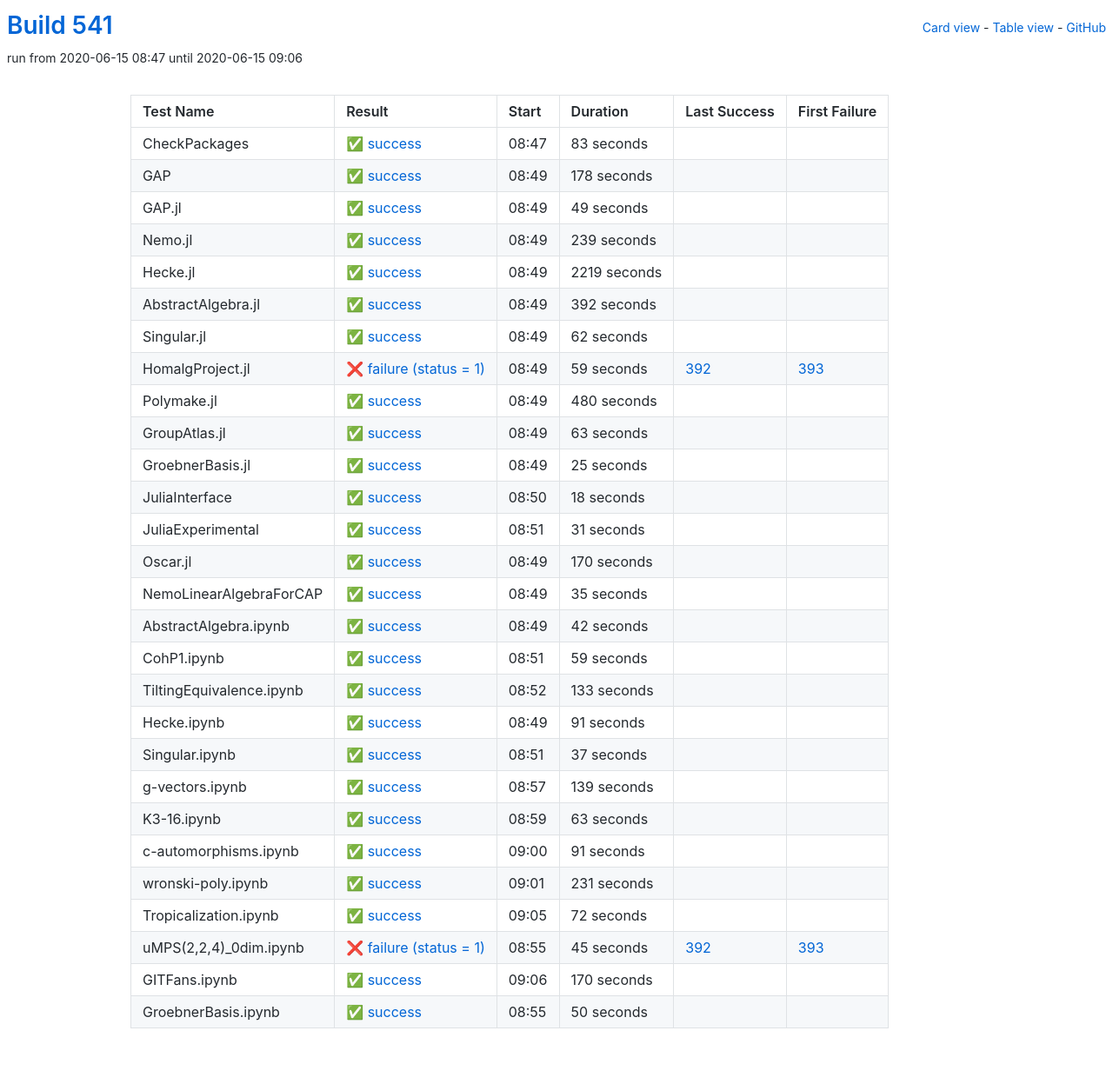
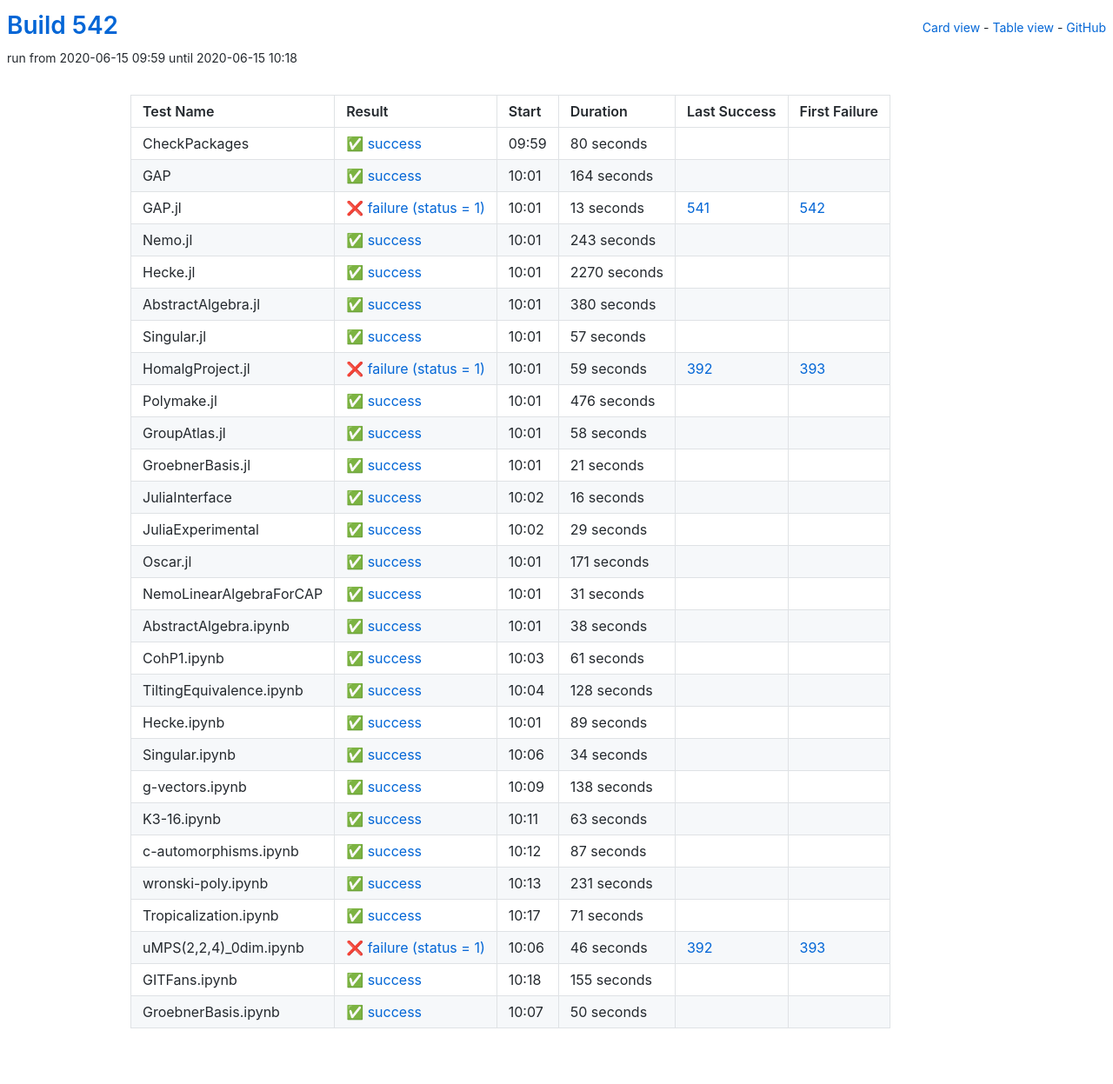
Before and after one commit to oscar-system/oscar-ci-status-1.4, a Jekyll site: the page built from table.html, in a window 1280 px wide. Shown: the whole page at 87% size. Built offline with Jekyll 4.4.1, drawn with Linux system fonts in a browser that asks for light colours.

Commit message:
Build #542

```diff
--- a/_data/ci.yml
+++ b/_data/ci.yml
@@ -1,6 +1,6 @@
 ---
-build: 541
-build_url: https://oscarci.mathematik.uni-kl.de/job/oscar-julia-1.4/541/
+build: 542
+build_url: https://oscarci.mathematik.uni-kl.de/job/oscar-julia-1.4/542/
 job: oscar-julia-1.4
 organization: oscar-system
 repo: oscar-ci-status-1.4
@@ -8,92 +8,92 @@ repourl: https://github.com/oscar-system/oscar-ci-status-1.4
 tests:
 - name: CheckPackages
   id: checkpackages
-  log: https://oscarci.mathematik.uni-kl.de/job/oscar-julia-1.4/541/artifact/logs/build-541/CheckPackages.log
-  start: 2020-06-15 08:47
+  log: https://oscarci.mathematik.uni-kl.de/job/oscar-julia-1.4/542/artifact/logs/build-542/CheckPackages.log
+  start: 2020-06-15 09:59
   success: true
   exitcode: 0
   status: success
-  duration: 83
+  duration: 80
   last_success: false
   last_success_url:
   first_failure: false
   first_failure_url:
 - name: GAP
   id: gap
-  log: https://oscarci.mathematik.uni-kl.de/job/oscar-julia-1.4/541/artifact/logs/build-541/GAP.log
-  start: 2020-06-15 08:49
+  log: https://oscarci.mathematik.uni-kl.de/job/oscar-julia-1.4/542/artifact/logs/build-542/GAP.log
+  start: 2020-06-15 10:01
   success: true
   exitcode: 0
   status: success
-  duration: 178
+  duration: 164
   last_success: false
   last_success_url:
   first_failure: false
   first_failure_url:
 - name: GAP.jl
   id: gap-jl
-  log: https://oscarci.mathematik.uni-kl.de/job/oscar-julia-1.4/541/artifact/logs/build-541/GAP.jl.log
-  start: 2020-06-15 08:49
+  log: https://oscarci.mathematik.uni-kl.de/job/oscar-julia-1.4/542/artifact/logs/build-542/GAP.jl.log
+  start: 2020-06-15 10:01
+  success: false
+  exitcode: 1
+  status: failure
+  duration: 13
+  last_success: 541
+  last_success_url: https://oscarci.mathematik.uni-kl.de/job/oscar-julia-1.4/541/
+  first_failure: 542
+  first_failure_url: https://oscarci.mathematik.uni-kl.de/job/oscar-julia-1.4/542/
+- name: Nemo.jl
+  id: nemo-jl
+  log: https://oscarci.mathematik.uni-kl.de/job/oscar-julia-1.4/542/artifact/logs/build-542/Nemo.jl.log
+  start: 2020-06-15 10:01
   success: true
   exitcode: 0
   status: success
-  duration: 49
-  last_success: false
-  last_success_url:
-  first_failure: false
-  first_failure_url:
-- name: Nemo.jl
-  id: nemo-jl
-  log: https://oscarci.mathematik.uni-kl.de/job/oscar-julia-1.4/541/artifact/logs/build-541/Nemo.jl.log
-  start: 2020-06-15 08:49
-  success: true
-  exitcode: 0
-  status: success
-  duration: 239
+  duration: 243
   last_success: false
   last_success_url:
   first_failure: false
   first_failure_url:
 - name: Hecke.jl
   id: hecke-jl
-  log: https://oscarci.mathematik.uni-kl.de/job/oscar-julia-1.4/541/artifact/logs/build-541/Hecke.jl.log
-  start: 2020-06-15 08:49
+  log: https://oscarci.mathematik.uni-kl.de/job/oscar-julia-1.4/542/artifact/logs/build-542/Hecke.jl.log
+  start: 2020-06-15 10:01
   success: true
   exitcode: 0
   status: success
-  duration: 2219
+  duration: 2270
   last_success: false
   last_success_url:
   first_failure: false
   first_failure_url:
 - name: AbstractAlgebra.jl
   id: abstractalgebra-jl
-  log: https://oscarci.mathematik.uni-kl.de/job/oscar-julia-1.4/541/artifact/logs/build-541/AbstractAlgebra.jl.log
-  start: 2020-06-15 08:49
+  log: https://oscarci.mathematik.uni-kl.de/job/oscar-julia-1.4/542/artifact/logs/build-542/AbstractAlgebra.jl.log
+  start: 2020-06-15 10:01
   success: true
   exitcode: 0
   status: success
-  duration: 392
+  duration: 380
   last_success: false
   last_success_url:
   first_failure: false
   first_failure_url:
 - name: Singular.jl
   id: singular-jl
-  log: https://oscarci.mathematik.uni-kl.de/job/oscar-julia-1.4/541/artifact/logs/build-541/Singular.jl.log
-  start: 2020-06-15 08:49
+  log: https://oscarci.mathematik.uni-kl.de/job/oscar-julia-1.4/542/artifact/logs/build-542/Singular.jl.log
+  start: 2020-06-15 10:01
   success: true
   exitcode: 0
   status: success
-  duration: 62
+  duration: 57
   last_success: false
   last_success_url:
   first_failure: false
   first_failure_url:
 - name: HomalgProject.jl
   id: homalgproject-jl
-  log: https://oscarci.mathematik.uni-kl.de/job/oscar-julia-1.4/541/artifact/logs/build-541/HomalgProject.jl.log
-  start: 2020-06-15 08:49
+  log: https://oscarci.mathematik.uni-kl.de/job/oscar-julia-1.4/542/artifact/logs/build-542/HomalgProject.jl.log
+  start: 2020-06-15 10:01
   success: false
   exitcode: 1
   status: failure
@@ -104,56 +104,80 @@ tests:
   first_failure_url: https://oscarci.mathematik.uni-kl.de/job/oscar-julia-1.4/393/
 - name: Polymake.jl
   id: polymake-jl
-  log: https://oscarci.mathematik.uni-kl.de/job/oscar-julia-1.4/541/artifact/logs/build-541/Polymake.jl.log
-  start: 2020-06-15 08:49
+  log: https://oscarci.mathematik.uni-kl.de/job/oscar-julia-1.4/542/artifact/logs/build-542/Polymake.jl.log
+  start: 2020-06-15 10:01
   success: true
   exitcode: 0
   status: success
-  duration: 480
+  duration: 476
   last_success: false
   last_success_url:
   first_failure: false
   first_failure_url:
 - name: GroupAtlas.jl
   id: groupatlas-jl
-  log: https://oscarci.mathematik.uni-kl.de/job/oscar-julia-1.4/541/artifact/logs/build-541/GroupAtlas.jl.log
-  start: 2020-06-15 08:49
+  log: https://oscarci.mathematik.uni-kl.de/job/oscar-julia-1.4/542/artifact/logs/build-542/GroupAtlas.jl.log
+  start: 2020-06-15 10:01
   success: true
   exitcode: 0
   status: success
-  duration: 63
+  duration: 58
   last_success: false
   last_success_url:
   first_failure: false
   first_failure_url:
 - name: GroebnerBasis.jl
   id: groebnerbasis-jl
-  log: https://oscarci.mathematik.uni-kl.de/job/oscar-julia-1.4/541/artifact/logs/build-541/GroebnerBasis.jl.log
-  start: 2020-06-15 08:49
+  log: https://oscarci.mathematik.uni-kl.de/job/oscar-julia-1.4/542/artifact/logs/build-542/GroebnerBasis.jl.log
+  start: 2020-06-15 10:01
   success: true
   exitcode: 0
   status: success
-  duration: 25
+  duration: 21
   last_success: false
   last_success_url:
   first_failure: false
   first_failure_url:
 - name: JuliaInterface
   id: juliainterface
-  log: https://oscarci.mathematik.uni-kl.de/job/oscar-julia-1.4/541/artifact/logs/build-541/JuliaInterface.log
-  start: 2020-06-15 08:50
+  log: https://oscarci.mathematik.uni-kl.de/job/oscar-julia-1.4/542/artifact/logs/build-542/JuliaInterface.log
+  start: 2020-06-15 10:02
   success: true
   exitcode: 0
   status: success
-  duration: 18
+  duration: 16
   last_success: false
   last_success_url:
   first_failure: false
   first_failure_url:
 - name: JuliaExperimental
   id: juliaexperimental
-  log: https://oscarci.mathematik.uni-kl.de/job/oscar-julia-1.4/541/artifact/logs/build-541/JuliaExperimental.log
-  start: 2020-06-15 08:51
+  log: https://oscarci.mathematik.uni-kl.de/job/oscar-julia-1.4/542/artifact/logs/build-542/JuliaExperimental.log
+  start: 2020-06-15 10:02
+  success: true
+  exitcode: 0
+  status: success
+  duration: 29
+  last_success: false
+  last_success_url:
+  first_failure: false
+  first_failure_url:
+- name: Oscar.jl
+  id: oscar-jl
+  log: https://oscarci.mathematik.uni-kl.de/job/oscar-julia-1.4/542/artifact/logs/build-542/Oscar.jl.log
+  start: 2020-06-15 10:01
+  success: true
+  exitcode: 0
+  status: success
+  duration: 171
+  last_success: false
+  last_success_url:
+  first_failure: false
+  first_failure_url:
+- name: NemoLinearAlgebraForCAP
+  id: nemolinearalgebraforcap
+  log: https://oscarci.mathematik.uni-kl.de/job/oscar-julia-1.4/542/artifact/logs/build-542/NemoLinearAlgebraForCAP.log
+  start: 2020-06-15 10:01
   success: true
   exitcode: 0
   status: success
@@ -162,106 +186,82 @@ tests:
   last_success_url:
   first_failure: false
   first_failure_url:
-- name: Oscar.jl
-  id: oscar-jl
-  log: https://oscarci.mathematik.uni-kl.de/job/oscar-julia-1.4/541/artifact/logs/build-541/Oscar.jl.log
-  start: 2020-06-15 08:49
+- name: AbstractAlgebra.ipynb
+  id: abstractalgebra-ipynb
+  log: https://oscarci.mathematik.uni-kl.de/job/oscar-julia-1.4/542/artifact/logs/build-542/AbstractAlgebra.ipynb.log
+  start: 2020-06-15 10:01
   success: true
   exitcode: 0
   status: success
-  duration: 170
-  last_success: false
-  last_success_url:
-  first_failure: false
-  first_failure_url:
-- name: NemoLinearAlgebraForCAP
-  id: nemolinearalgebraforcap
-  log: https://oscarci.mathematik.uni-kl.de/job/oscar-julia-1.4/541/artifact/logs/build-541/NemoLinearAlgebraForCAP.log
-  start: 2020-06-15 08:49
-  success: true
-  exitcode: 0
-  status: success
-  duration: 35
-  last_success: false
-  last_success_url:
-  first_failure: false
-  first_failure_url:
-- name: AbstractAlgebra.ipynb
-  id: abstractalgebra-ipynb
-  log: https://oscarci.mathematik.uni-kl.de/job/oscar-julia-1.4/541/artifact/logs/build-541/AbstractAlgebra.ipynb.log
-  start: 2020-06-15 08:49
-  success: true
-  exitcode: 0
-  status: success
-  duration: 42
+  duration: 38
   last_success: false
   last_success_url:
   first_failure: false
   first_failure_url:
 - name: CohP1.ipynb
   id: cohp1-ipynb
-  log: https://oscarci.mathematik.uni-kl.de/job/oscar-julia-1.4/541/artifact/logs/build-541/CohP1.ipynb.log
-  start: 2020-06-15 08:51
+  log: https://oscarci.mathematik.uni-kl.de/job/oscar-julia-1.4/542/artifact/logs/build-542/CohP1.ipynb.log
+  start: 2020-06-15 10:03
   success: true
   exitcode: 0
   status: success
-  duration: 59
+  duration: 61
   last_success: false
   last_success_url:
   first_failure: false
   first_failure_url:
 - name: TiltingEquivalence.ipynb
   id: tiltingequivalence-ipynb
-  log: https://oscarci.mathematik.uni-kl.de/job/oscar-julia-1.4/541/artifact/logs/build-541/TiltingEquivalence.ipynb.log
-  start: 2020-06-15 08:52
+  log: https://oscarci.mathematik.uni-kl.de/job/oscar-julia-1.4/542/artifact/logs/build-542/TiltingEquivalence.ipynb.log
+  start: 2020-06-15 10:04
   success: true
   exitcode: 0
   status: success
-  duration: 133
+  duration: 128
   last_success: false
   last_success_url:
   first_failure: false
   first_failure_url:
 - name: Hecke.ipynb
   id: hecke-ipynb
-  log: https://oscarci.mathematik.uni-kl.de/job/oscar-julia-1.4/541/artifact/logs/build-541/Hecke.ipynb.log
-  start: 2020-06-15 08:49
+  log: https://oscarci.mathematik.uni-kl.de/job/oscar-julia-1.4/542/artifact/logs/build-542/Hecke.ipynb.log
+  start: 2020-06-15 10:01
   success: true
   exitcode: 0
   status: success
-  duration: 91
+  duration: 89
   last_success: false
   last_success_url:
   first_failure: false
   first_failure_url:
 - name: Singular.ipynb
   id: singular-ipynb
-  log: https://oscarci.mathematik.uni-kl.de/job/oscar-julia-1.4/541/artifact/logs/build-541/Singular.ipynb.log
-  start: 2020-06-15 08:51
+  log: https://oscarci.mathematik.uni-kl.de/job/oscar-julia-1.4/542/artifact/logs/build-542/Singular.ipynb.log
+  start: 2020-06-15 10:06
   success: true
   exitcode: 0
   status: success
-  duration: 37
+  duration: 34
   last_success: false
   last_success_url:
   first_failure: false
   first_failure_url:
 - name: g-vectors.ipynb
   id: g-vectors-ipynb
-  log: https://oscarci.mathematik.uni-kl.de/job/oscar-julia-1.4/541/artifact/logs/build-541/g-vectors.ipynb.log
-  start: 2020-06-15 08:57
+  log: https://oscarci.mathematik.uni-kl.de/job/oscar-julia-1.4/542/artifact/logs/build-542/g-vectors.ipynb.log
+  start: 2020-06-15 10:09
   success: true
   exitcode: 0
   status: success
-  duration: 139
+  duration: 138
   last_success: false
   last_success_url:
   first_failure: false
   first_failure_url:
 - name: K3-16.ipynb
   id: k3-16-ipynb
-  log: https://oscarci.mathematik.uni-kl.de/job/oscar-julia-1.4/541/artifact/logs/build-541/K3-16.ipynb.log
-  start: 2020-06-15 08:59
+  log: https://oscarci.mathematik.uni-kl.de/job/oscar-julia-1.4/542/artifact/logs/build-542/K3-16.ipynb.log
+  start: 2020-06-15 10:11
   success: true
   exitcode: 0
   status: success
@@ -272,20 +272,20 @@ tests:
   first_failure_url:
 - name: c-automorphisms.ipynb
   id: c-automorphisms-ipynb
-  log: https://oscarci.mathematik.uni-kl.de/job/oscar-julia-1.4/541/artifact/logs/build-541/c-automorphisms.ipynb.log
-  start: 2020-06-15 09:00
+  log: https://oscarci.mathematik.uni-kl.de/job/oscar-julia-1.4/542/artifact/logs/build-542/c-automorphisms.ipynb.log
+  start: 2020-06-15 10:12
   success: true
   exitcode: 0
   status: success
-  duration: 91
+  duration: 87
   last_success: false
   last_success_url:
   first_failure: false
   first_failure_url:
 - name: wronski-poly.ipynb
   id: wronski-poly-ipynb
-  log: https://oscarci.mathematik.uni-kl.de/job/oscar-julia-1.4/541/artifact/logs/build-541/wronski-poly.ipynb.log
-  start: 2020-06-15 09:01
+  log: https://oscarci.mathematik.uni-kl.de/job/oscar-julia-1.4/542/artifact/logs/build-542/wronski-poly.ipynb.log
+  start: 2020-06-15 10:13
   success: true
   exitcode: 0
   status: success
@@ -296,44 +296,44 @@ tests:
   first_failure_url:
 - name: Tropicalization.ipynb
   id: tropicalization-ipynb
-  log: https://oscarci.mathematik.uni-kl.de/job/oscar-julia-1.4/541/artifact/logs/build-541/Tropicalization.ipynb.log
-  start: 2020-06-15 09:05
+  log: https://oscarci.mathematik.uni-kl.de/job/oscar-julia-1.4/542/artifact/logs/build-542/Tropicalization.ipynb.log
+  start: 2020-06-15 10:17
   success: true
   exitcode: 0
   status: success
-  duration: 72
+  duration: 71
   last_success: false
   last_success_url:
   first_failure: false
   first_failure_url:
 - name: uMPS(2,2,4)_0dim.ipynb
   id: umps-2-2-4-0dim-ipynb
-  log: https://oscarci.mathematik.uni-kl.de/job/oscar-julia-1.4/541/artifact/logs/build-541/uMPS-2-2-4-_0dim.ipynb.log
-  start: 2020-06-15 08:55
+  log: https://oscarci.mathematik.uni-kl.de/job/oscar-julia-1.4/542/artifact/logs/build-542/uMPS-2-2-4-_0dim.ipynb.log
+  start: 2020-06-15 10:06
   success: false
   exitcode: 1
   status: failure
-  duration: 45
+  duration: 46
   last_success: 392
   last_success_url: https://oscarci.mathematik.uni-kl.de/job/oscar-julia-1.4/392/
   first_failure: 393
   first_failure_url: https://oscarci.mathematik.uni-kl.de/job/oscar-julia-1.4/393/
 - name: GITFans.ipynb
   id: gitfans-ipynb
-  log: https://oscarci.mathematik.uni-kl.de/job/oscar-julia-1.4/541/artifact/logs/build-541/GITFans.ipynb.log
-  start: 2020-06-15 09:06
+  log: https://oscarci.mathematik.uni-kl.de/job/oscar-julia-1.4/542/artifact/logs/build-542/GITFans.ipynb.log
+  start: 2020-06-15 10:18
   success: true
   exitcode: 0
   status: success
-  duration: 170
+  duration: 155
   last_success: false
   last_success_url:
   first_failure: false
   first_failure_url:
 - name: GroebnerBasis.ipynb
   id: groebnerbasis-ipynb
-  log: https://oscarci.mathematik.uni-kl.de/job/oscar-julia-1.4/541/artifact/logs/build-541/GroebnerBasis.ipynb.log
-  start: 2020-06-15 08:55
+  log: https://oscarci.mathematik.uni-kl.de/job/oscar-julia-1.4/542/artifact/logs/build-542/GroebnerBasis.ipynb.log
+  start: 2020-06-15 10:07
   success: true
   exitcode: 0
   status: success
```
Also changed, not shown: README.md.
